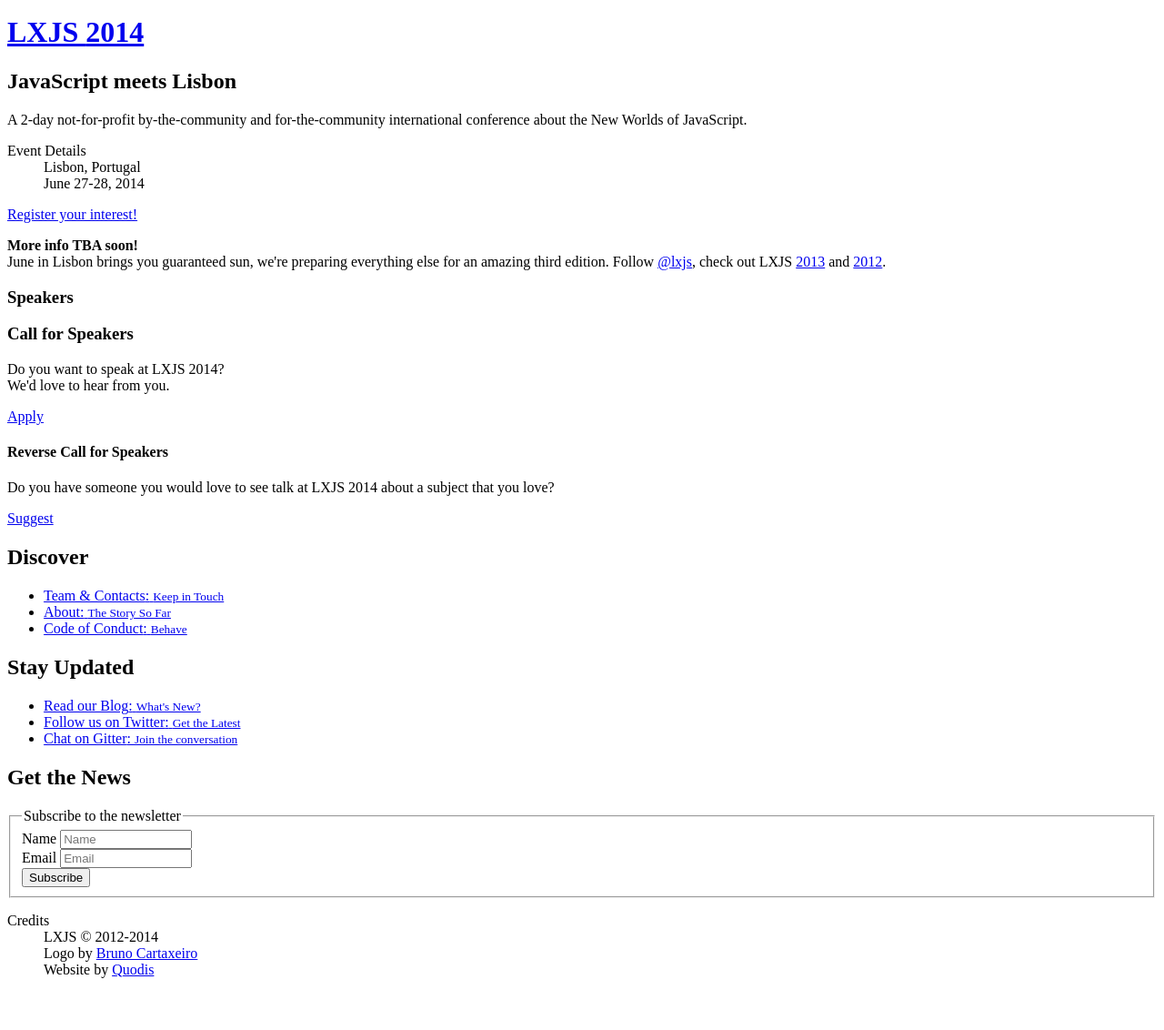
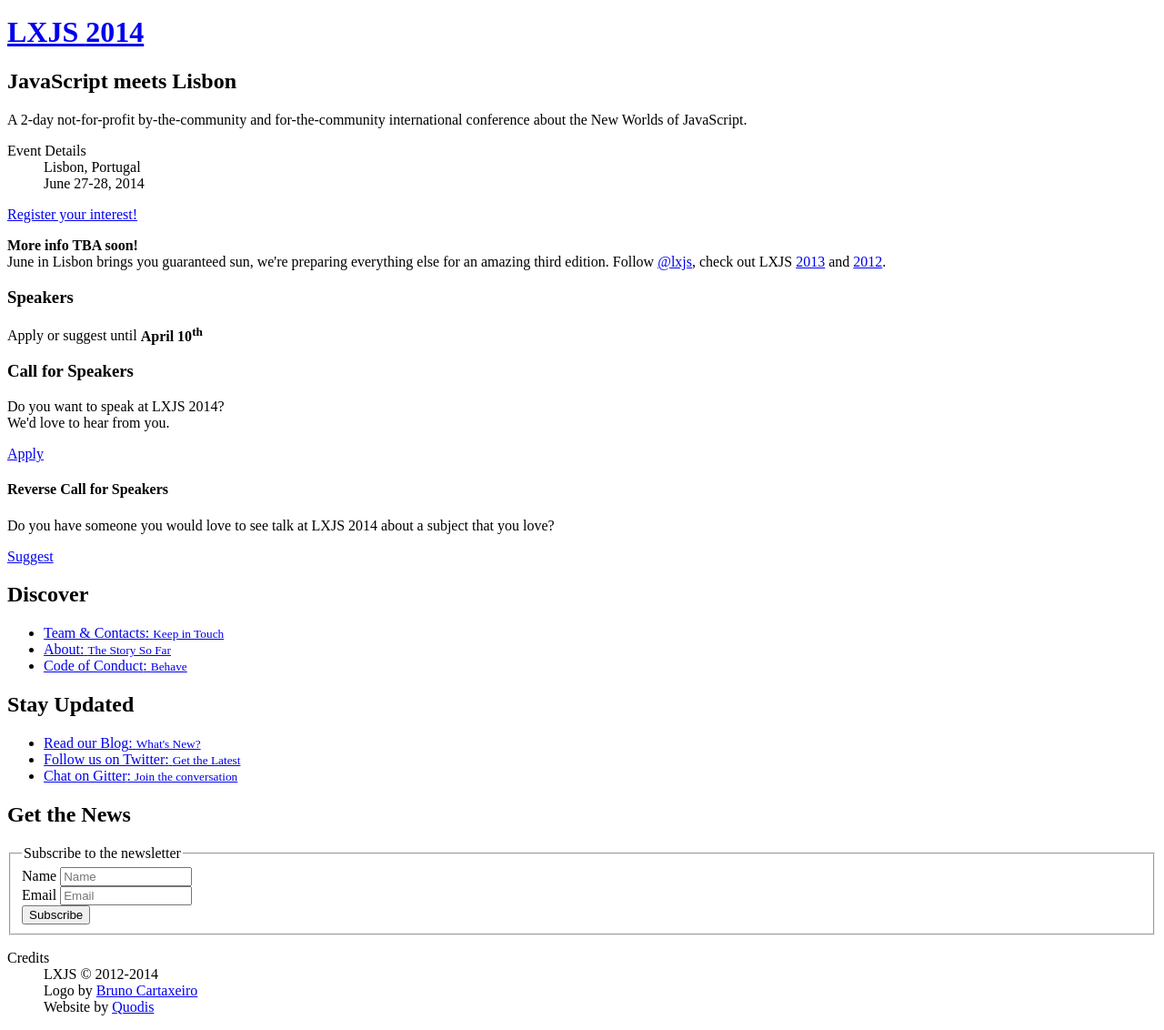
Before and after one commit to LXJS/lxjs-site-2014, a Jekyll site: the page built from src/index.html, in a window 1280 px wide, cut to the strip 112-1244 px from the top of the page. Shown: the whole strip at 91% size. Built offline with Jekyll 4.4.1, drawn with Linux system fonts in a browser that asks for light colours; nearby versions of some CDN libraries; Markdown is read by kramdown in place of the engine named in the settings; before the commit the page ends 1203 px from its top, so only the background shows below that.

Commit message:
CFS and RCFS deadline

```diff
--- a/src/index.html
+++ b/src/index.html
@@ -33,7 +33,7 @@
 		<header class="mod-head">
 			<div class="inner">
 				<h1 class="mod-prime-title">Speakers</h1>
-				<!-- <p class="mod-description">Apply or suggest until <strong></strong>.</p> -->
+				<p class="mod-description">Apply or suggest until <strong>April 10<sup>th</sup></strong></p>
 			</div>
 		</header>
 
```
